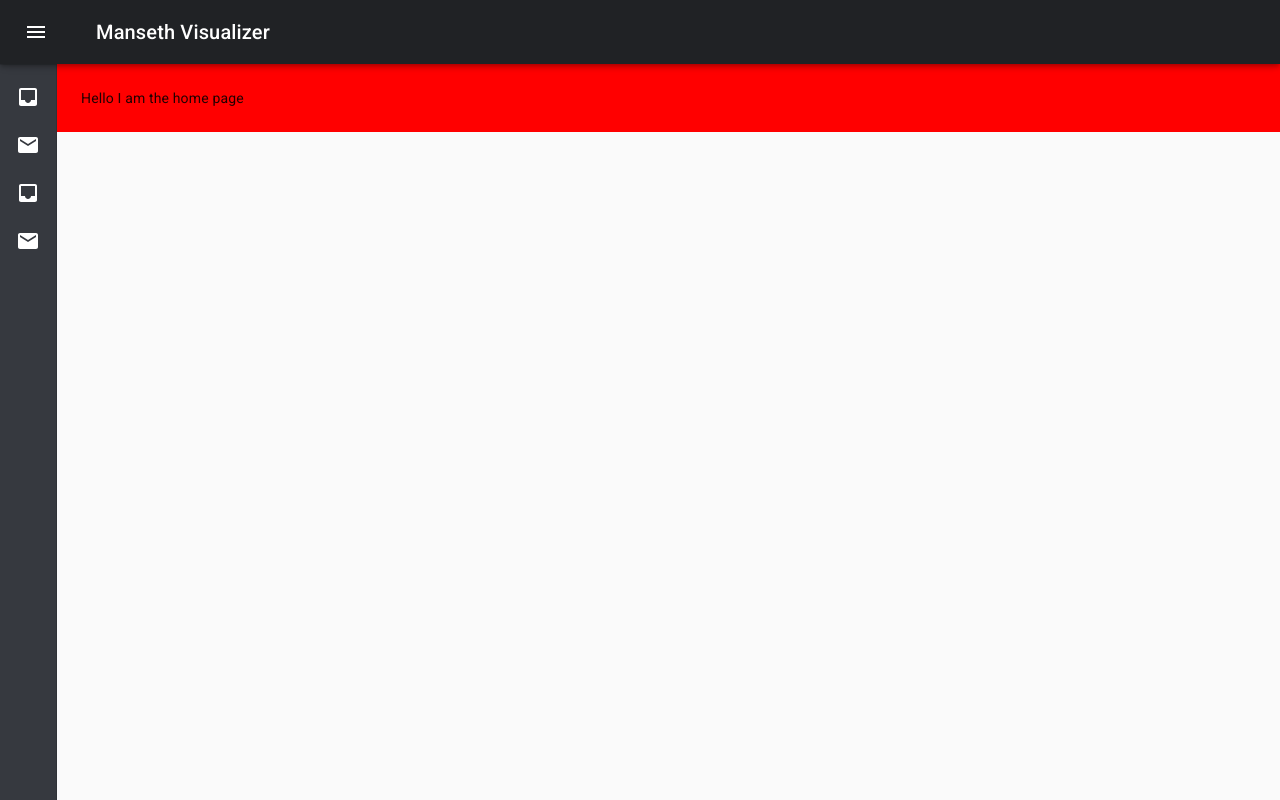
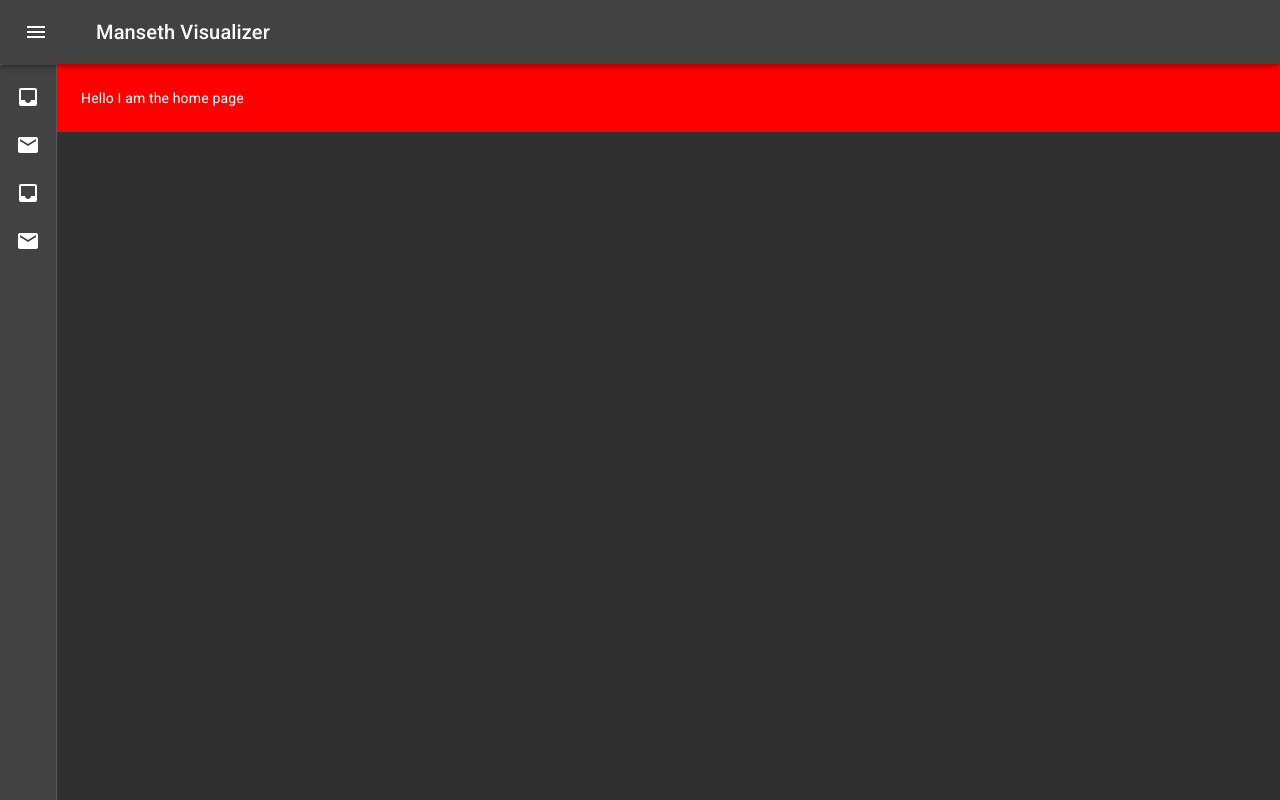
Before and after one commit to ChaseManseth/Manseth-Visualizer2, a React (Create React App) app in the folder client/: page / in a window 1280 px wide. Built offline with nearby package versions, Linux system fonts and the light colour scheme.

Commit message:
Themes baby

```diff
--- a/client/public/index.html
+++ b/client/public/index.html
@@ -38,6 +38,7 @@
     </style>
     <title>React App</title>
   </head>
+  <!-- <body style="background-color: #36393f; color: white"> -->
   <body>
     <noscript>You need to enable JavaScript to run this app.</noscript>
     <div id="root"></div>
--- a/client/src/App.js
+++ b/client/src/App.js
@@ -3,6 +3,11 @@ import React, { Component } from 'react';
 import axios from 'axios';
 import { Switch, Route } from 'react-router-dom';
 import Test from './pages/test.js';
+import { MuiThemeProvider, createMuiTheme } from '@material-ui/core/styles';
+import { CssBaseline } from "@material-ui/core";
+
+// Custom Theme Import
+import Theme from './theme/darkTheme';
 
 // Component Imports
 import Header from './components/navbar/guestNavBar';
@@ -10,19 +15,26 @@ import Header from './components/navbar/guestNavBar';
 // Page Imports
 import Home from './pages/home/home.js';
 
+// Colors
+// #202225
+// #2f3136
+// #36393f
+
 // This is the main element that gets rendered for the entire web application
-class App extends Component {
-    constructor(props) {
-        super(props);
+class App extends React.Component {
+
+
+    render() {
+
+
+        return (
+            <MuiThemeProvider theme={Theme}>
+                <CssBaseline />
+                <Header></Header>
+            </MuiThemeProvider>
+        );
     }
 
-    render() {
-        return(
-            <div>
-                <Header></Header>
-            </div>
-        );
-    }
 }
 
 export default App;
--- a/client/src/components/navbar/guestNavBar.js
+++ b/client/src/components/navbar/guestNavBar.js
@@ -8,6 +8,7 @@ import { Route, Switch } from 'react-router-dom';
 
 // Page Imports
 import Home from '../../pages/home/home';
+import Register from '../../pages/register';
 
 
 const drawerWidth = 240;
@@ -23,7 +24,7 @@ const useStyles = makeStyles(theme => ({
       easing: theme.transitions.easing.sharp,
       duration: theme.transitions.duration.leavingScreen,
     }),
-    backgroundColor: '#202225',
+    // backgroundColor: '#202225',
   },
   appBarShift: {
     marginLeft: drawerWidth,
@@ -46,16 +47,16 @@ const useStyles = makeStyles(theme => ({
   },
   drawerOpen: {
     width: drawerWidth,
-    backgroundColor:'#36393f',
-    color: 'white',
+    // backgroundColor:'#2f3136',
+    // color: 'white',
     transition: theme.transitions.create('width', {
       easing: theme.transitions.easing.sharp,
       duration: theme.transitions.duration.enteringScreen,
     }),
   },
   drawerClose: {
-    backgroundColor:'#36393f',
-    color: 'white',
+    // backgroundColor:'#2f3136',
+    // color: 'white',
     transition: theme.transitions.create('width', {
       easing: theme.transitions.easing.sharp,
       duration: theme.transitions.duration.leavingScreen,
@@ -101,6 +102,7 @@ export default function GuestNavBar() {
       <CssBaseline />
       {/* Top NavBar */}
       <AppBar
+        color='dark'
         position="fixed"
         className={clsx(classes.appBar, {
           [classes.appBarShift]: open,
@@ -157,7 +159,7 @@ export default function GuestNavBar() {
       </Drawer>
 
 
-
+    {/* Main Content */}
       <main className={classes.content}>
         <div className={classes.toolbar} />
 
@@ -170,9 +172,7 @@ export default function GuestNavBar() {
                     </div>
                 </Route>
                 <Route path="/register">
-                    <div>
-                        Register Page
-                    </div>
+                    <Register/>
                 </Route>
                 <Route path="/">
                     <Home/>
--- a/client/src/pages/home/home.js
+++ b/client/src/pages/home/home.js
@@ -4,19 +4,7 @@ import { Typography, Container,CssBaseline } from '@material-ui/core';
 
 
 const styles = theme => ({
-    toolbar: {
-        display: 'flex',
-        alignItems: 'center',
-        justifyContent: 'flex-end',
-        padding: theme.spacing(0, 1),
-        ...theme.mixins.toolbar,
-    },
-    root: {
-        backgroundColor: 'red',
-        marginLeft: theme.spacing(7) + 1,
-        width: `calc(100% - 57px)`,
-        padddingLeft: theme.spacing(3)
-    }
+
 });
 
 class Home extends React.Component {
--- /dev/null
+++ b/client/src/pages/register.js
@@ -0,0 +1,36 @@
+import React from 'react';
+import { withStyles, useTheme } from '@material-ui/core/styles';
+import { Typography, Container, TextField } from '@material-ui/core';
+
+
+const styles = theme => ({
+
+});
+
+class Register extends React.Component {
+    constructor(props) {
+        super(props);
+
+        this.state = {
+
+        };
+    }
+
+
+    render() {
+        const { classes } = this.props;
+
+
+        return (
+            <Container maxWidth='sm'>
+                <form className={classes.root} noValidate autoComplete="off">
+                    <TextField color='dark' id="standard-basic" label="Standard" />
+                    <TextField id="filled-basic" label="Filled" variant="filled" />
+                    <TextField id="outlined-basic" label="Outlined" variant="outlined" />
+                </form>
+            </Container>
+        );
+    }
+}
+
+export default withStyles(styles)(Register);
--- /dev/null
+++ b/client/src/theme/darkTheme.js
@@ -0,0 +1,15 @@
+import { createMuiTheme } from '@material-ui/core/styles';
+import lightGreen from "@material-ui/core/colors/lightGreen";
+
+const theme = createMuiTheme({
+    palette: {
+        primary: {
+            light: lightGreen[300],
+            main: lightGreen[500],
+            dark: lightGreen[700]
+        },
+        type: 'dark'
+    }
+});
+
+export default theme;
```
